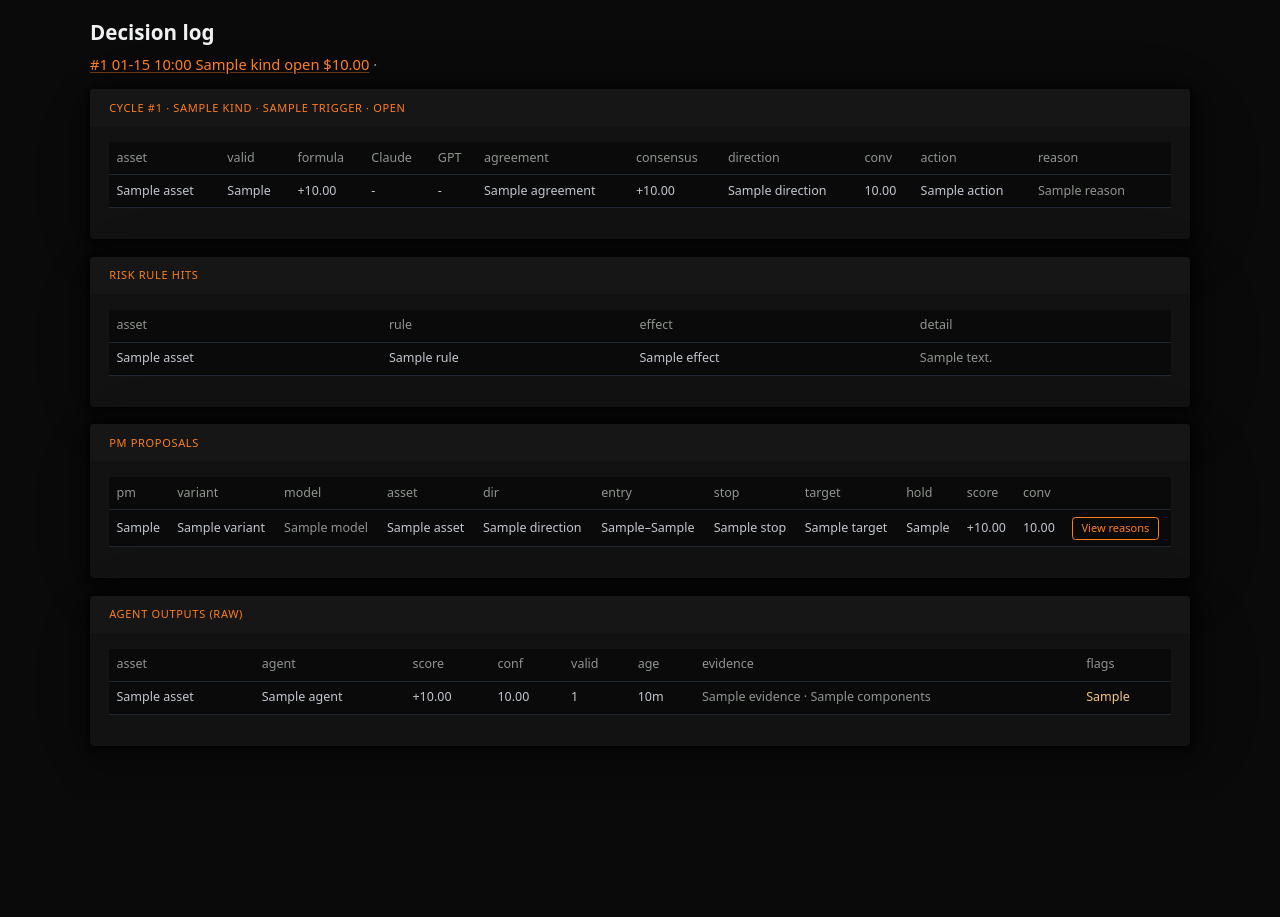
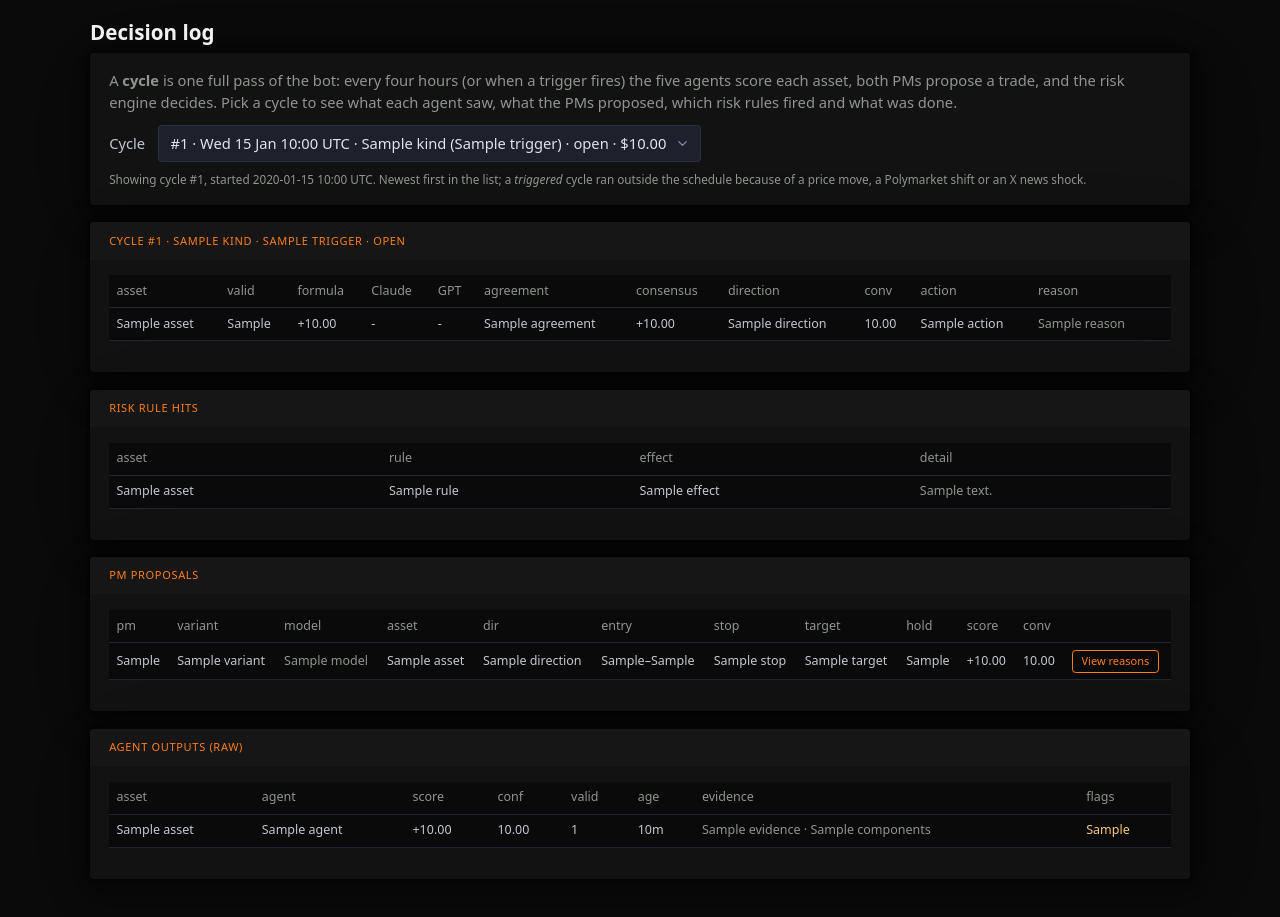
Before and after one commit to flexid/multi-agent-trading-bot, a FastAPI app: template app/admin/templates/decisions.html in a window 1280 px wide. Before the commit the page ends 715 px from the top, so only its background shows below. Run offline with FastAPI, Linux system fonts and the light colour scheme; the template is opened without the code that fills it: most values are stand-ins (such as "Sample title", 1, 10 or a date in 2020); parts of the project's set-up code (start-up, migrations or seed data) failed here and were passed over; some libraries are stand-ins or nearby versions.

Commit message:
admin: cycle selector with an explainer on the decision log; docs: HTTP/3 off for the zone
Co-Authored-By: Claude Fable 5.1 <noreply@anthropic.com>

```diff
--- a/app/admin/templates/base.html
+++ b/app/admin/templates/base.html
@@ -7,7 +7,7 @@ body{font-family:ui-sans-serif,system-ui,-apple-system,"Segoe UI",sans-serif}mai
 nav{margin-bottom:1.2rem}nav img.avatar{width:40px;height:40px;border-radius:50%;vertical-align:middle}nav ul li{padding:.4rem .6rem}
 h1{font-size:1.4rem;margin-bottom:.6rem}article{padding:1.1rem 1.3rem;margin-bottom:1.2rem}article header{margin:-1.1rem -1.3rem 1rem;padding:.7rem 1.3rem;font-size:.75rem;letter-spacing:.06em;text-transform:uppercase;color:#fe7e1c}
 table{font-size:.85rem}th{color:var(--pico-muted-color);font-weight:500}td,th{padding:.45rem .5rem}
-.up{color:#b6ff00}.down{color:#ff5c5c}.warn{color:#f7c97a}.long{color:#b6ff00}.short{color:#ff5c5c}.muted{color:var(--pico-muted-color)}
+.small{font-size:.8rem}.up{color:#b6ff00}.down{color:#ff5c5c}.warn{color:#f7c97a}.long{color:#b6ff00}.short{color:#ff5c5c}.muted{color:var(--pico-muted-color)}
 .badge{display:inline-block;padding:.1rem .6rem;border:1px solid #333;border-radius:999px;font-size:.72rem;color:#8f958f;margin-left:.5rem;vertical-align:middle}.badge.accent{border-color:#fe7e1c;color:#fe7e1c}.badge.neon{border-color:#b6ff00;color:#b6ff00}.badge.down{border-color:#ff5c5c;color:#ff5c5c}.badge.warn{border-color:#f7c97a;color:#f7c97a}
 .row{display:grid;grid-template-columns:repeat(auto-fit,minmax(170px,1fr));gap:.9rem}.tile{background:#161616;border:1px solid #222;border-radius:10px;padding:.9rem 1rem}.tile .k{color:var(--pico-muted-color);font-size:.72rem;text-transform:uppercase;letter-spacing:.05em}.tile .v{font-size:1.35rem;font-weight:650;margin-top:.15rem}
 form.inline{display:inline-block;margin:0 .3rem .3rem 0}form.inline input{width:auto;display:inline-block;margin:0 .3rem 0 0}form.inline button{width:auto;display:inline-block;margin:0}button.danger{--pico-background-color:#ff5c5c;--pico-border-color:#ff5c5c;--pico-color:#0a0a0a}
--- a/app/admin/templates/decisions.html
+++ b/app/admin/templates/decisions.html
@@ -1,7 +1,17 @@
 {% extends "base.html" %}{% block body %}
 
 <h1>Decision log</h1>
-<p class="muted">{% for c in cycles %}<a href="/decisions?cycle={{ c.id }}">#{{ c.id }} {{ c.started_at.strftime('%m-%d %H:%M') }} {{ c.kind }} {{ c.status }} ${{ '%.2f'|format(c.cost_usd or 0) }}</a> · {% endfor %}</p>
+<article>
+<p class="muted" style="margin-bottom:.8rem">A <strong>cycle</strong> is one full pass of the bot: every four hours (or when a trigger fires) the five agents score each asset, both PMs propose a trade, and the risk engine decides. Pick a cycle to see what each agent saw, what the PMs proposed, which risk rules fired and what was done.</p>
+<form method="get" action="/decisions" class="inline" style="margin:0">
+<label for="cycle" style="display:inline-block;margin-right:.6rem">Cycle</label>
+<select id="cycle" name="cycle" onchange="this.form.submit()" style="width:auto;display:inline-block;margin:0">
+{% for c in cycles %}<option value="{{ c.id }}" {% if chosen and c.id == chosen.id %}selected{% endif %}>#{{ c.id }} · {{ c.started_at.strftime('%a %d %b %H:%M') }} UTC · {{ c.kind }}{% if c.trigger %} ({{ c.trigger }}){% endif %} · {{ c.status }} · ${{ '%.2f'|format(c.cost_usd or 0) }}</option>{% endfor %}
+</select>
+<noscript><button class="outline" style="width:auto;display:inline-block;margin:0 0 0 .5rem">Show</button></noscript>
+</form>
+{% if chosen %}<p class="muted small" style="margin:.6rem 0 0">Showing cycle #{{ chosen.id }}, started {{ chosen.started_at.strftime('%Y-%m-%d %H:%M') }} UTC. Newest first in the list; a <em>triggered</em> cycle ran outside the schedule because of a price move, a Polymarket shift or an X news shock.</p>{% endif %}
+</article>
 {% if chosen %}<article><header>Cycle #{{ chosen.id }} · {{ chosen.kind }}{% if chosen.trigger %} · {{ chosen.trigger }}{% endif %} · {{ chosen.status }}{% if chosen.error %} · <span class="down">{{ chosen.error[:200] }}</span>{% endif %}</header>
 <div class="overflow"><table><tr><th>asset</th><th>valid</th><th>formula</th><th>Claude</th><th>GPT</th><th>agreement</th><th>consensus</th><th>direction</th><th>conv</th><th>action</th><th>reason</th><th></th></tr>
 {% for d in decs %}<tr><td>{{ d.asset }}</td><td>{{ d.valid_agents }}</td><td>{{ '%+.2f'|format(d.formula_score) if d.formula_score is not none else '-' }}</td><td>{{ (d.pm1_direction or '-')|side }}</td><td>{{ (d.pm2_direction or '-')|side }}</td><td>{{ d.agreement }}</td><td>{{ '%+.2f'|format(d.consensus_score) if d.consensus_score is not none else '-' }}</td><td>{{ d.direction|side }}</td><td>{{ '%.2f'|format(d.conviction) if d.conviction is not none else '-' }}</td><td>{{ d.action }}</td><td class="muted">{{ d.reason|side }}</td><td>{% if plans[d.id] %}<button class="outline" style="padding:.15rem .6rem;font-size:.75rem;width:auto;margin:0" onclick="document.getElementById('plan-{{ d.id }}').showModal()">View plan</button>{% endif %}</td></tr>{% endfor %}</table></div>
```
Also changed, not shown: docs/DECISIONS.md (+4 -0 lines).
